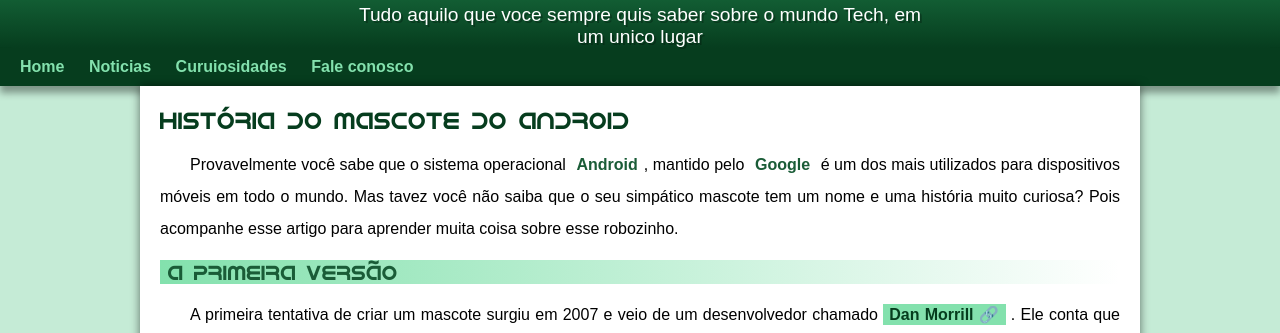
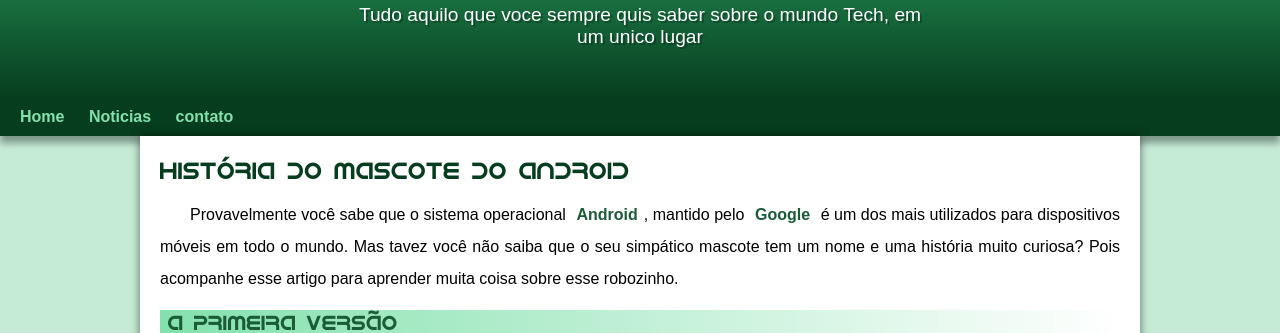
Before and after one commit to lopesaiton803/projecto-adndroid, a plain HTML site: page index.html in a window 1280 px wide. Shown: the part 113-446 px from the top of the page. Drawn offline with Linux system fonts and the light colour scheme.

Commit message:
problema resolvido

```diff
--- a/index.html
+++ b/index.html
@@ -17,8 +17,8 @@
     <nav>
         <a href="#">Home</a>
         <a href="#">Noticias</a>
-        <a href="#">Curuiosidades</a>
-        <a href="#">Fale conosco</a>
+        <a href="#">contato</a>
+
     </nav>
 
     <main>
--- a/style/style.css
+++ b/style/style.css
@@ -69,6 +69,7 @@ header > p{
     padding-left: 10px;
     padding-right: 10px;
     text-shadow: 2px 2px 0px rgba(0, 0, 0, 0.267);
+    padding-bottom: 50px;
 
 }
 
```
